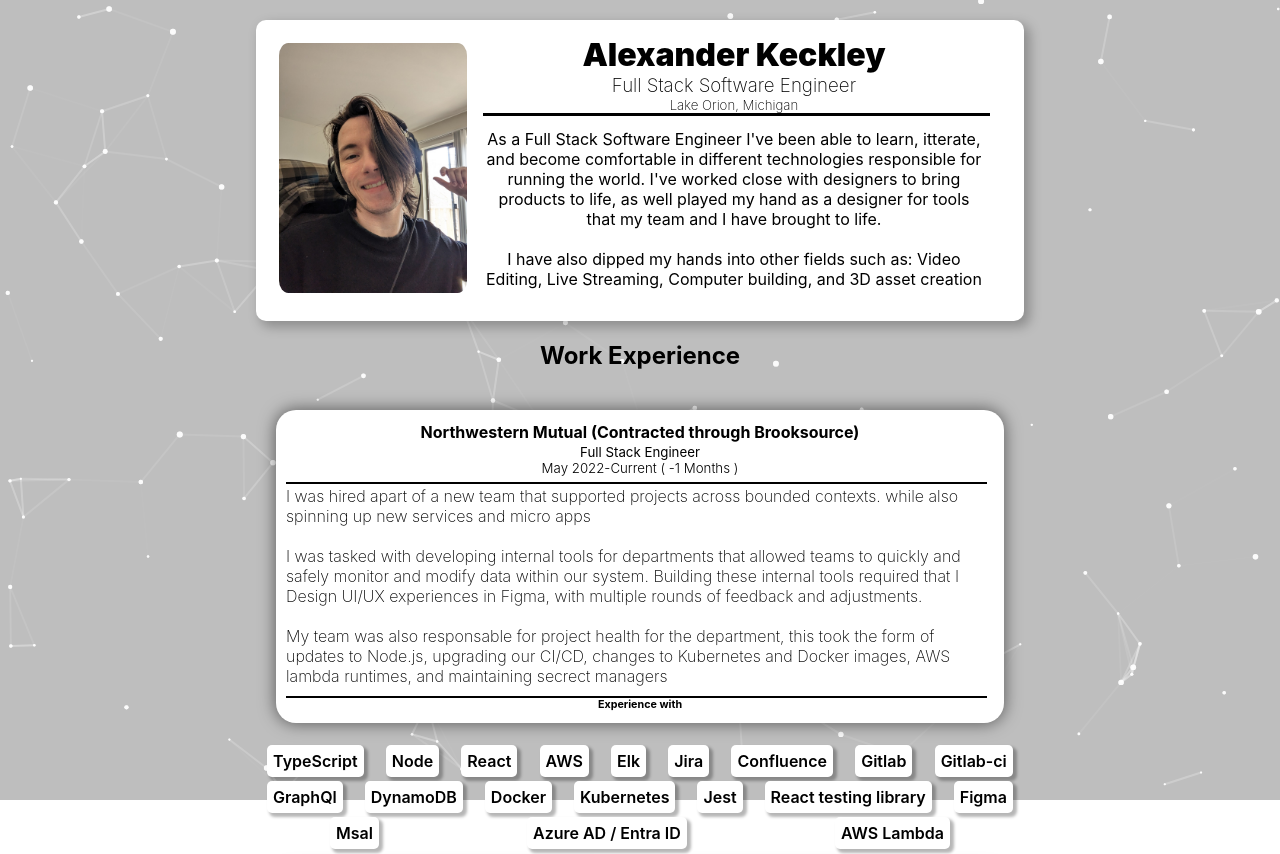
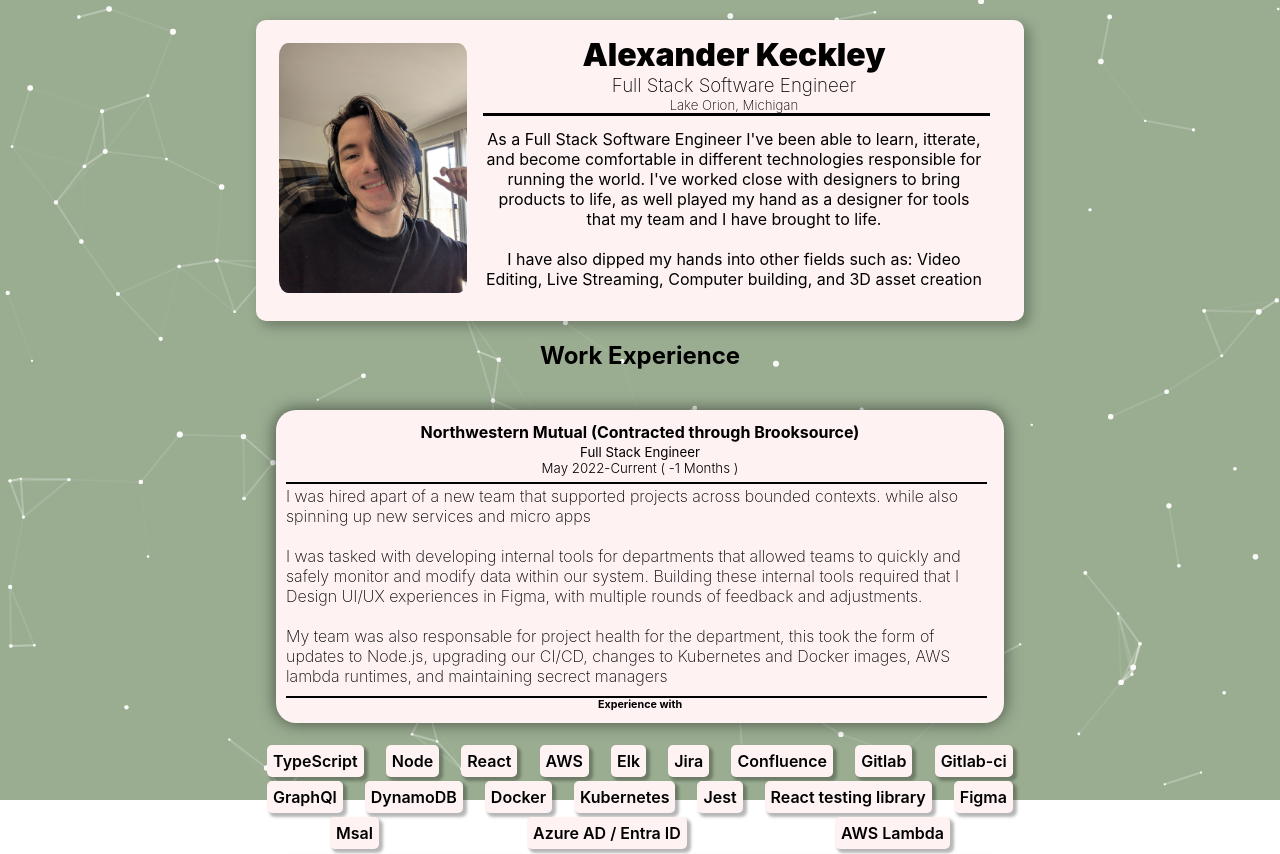
Before and after one commit to Drkeck/Drkeck.github.io, a React (Create React App) app: page / in a window 1280 px wide. Shown: the top 854 px of the page. Built offline with nearby package versions, Linux system fonts and the light colour scheme.

Commit message:
added some color

```diff
--- a/src/App.css
+++ b/src/App.css
@@ -1,3 +1,7 @@
+:root {
+--backgrounds: #fff2f2;
+}
+
 .App {
   text-align: center;
   margin: 0 auto;
--- a/src/App.js
+++ b/src/App.js
@@ -18,7 +18,7 @@
       options={{
         background: {
           color: {
-            value: "#BEBEBE",
+            value: "#9aad91",
             opacity: 0,
             size: 0,
           },
--- a/src/Components/Bio/index.css
+++ b/src/Components/Bio/index.css
@@ -2,7 +2,7 @@
     display: flex;
     flex-direction: row;
     align-items: center;
-    background-color: white;
+    background-color: var(--backgrounds);
     margin: 20px 0 0 0;
     padding: 2% 3%;
     border-radius: 10px;
--- a/src/Components/TechKnowledge/index.css
+++ b/src/Components/TechKnowledge/index.css
@@ -9,7 +9,7 @@
 }
 
 .tek-text, .lang-text {
-    background-color: white;
+    background-color: var(--backgrounds);
     padding: 6px;
     color: black;
     font-weight: 600;
--- a/src/Components/WorkExperience/index.css
+++ b/src/Components/WorkExperience/index.css
@@ -19,7 +19,7 @@
 }
 
 .card-long {
-    background-color: white;
+    background-color: var(--backgrounds);
     border-radius: 20px;
     box-shadow: 0em 0em 1em 1px rgba(0, 0, 0, 0.5);
     padding: 10px;
```
